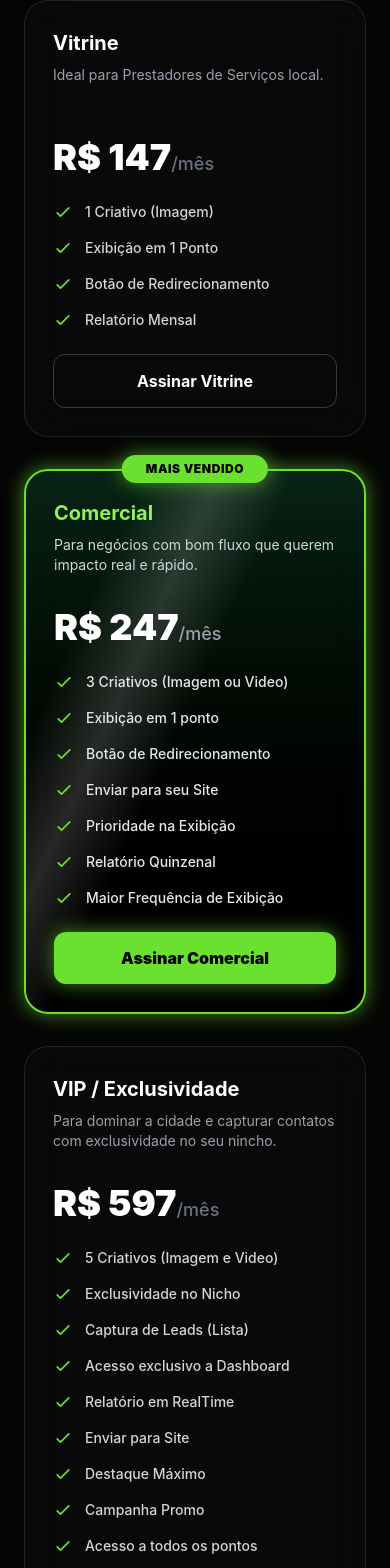
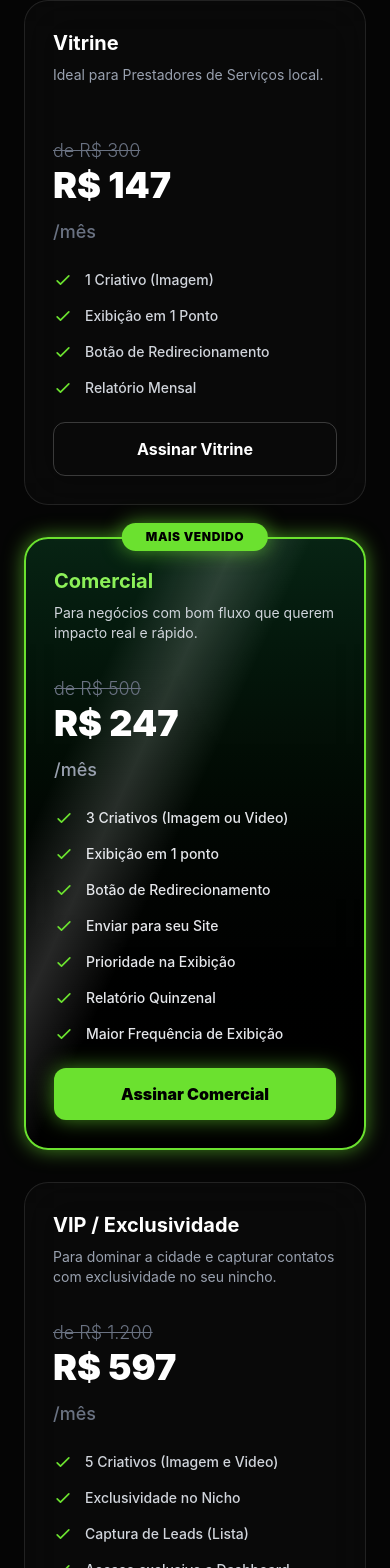
Before and after one commit to jamesnebou/nexawi-ads, a Next.js app: page / in a window 390 px wide. Shown: the part 4783-6351 px from the top of the page. Built offline with nearby package versions, Linux system fonts and the light colour scheme.

Commit message:
Ajuste no preço

```diff
--- a/src/app/page.js
+++ b/src/app/page.js
@@ -666,7 +666,8 @@ export default function LandingPage() {
                 Ideal para Prestadores de Serviços local.
               </p>
               <div className="text-4xl sm:text-5xl font-black mb-6 md:mb-8 text-white">
-                R$ 147
+                <p className="text-lg sm:text-xl font-light line-through text-gray-500">de R$ 300</p>
+                <p>R$ 147</p>
                 <span className="text-lg sm:text-xl text-gray-500 font-medium">
                   /mês
                 </span>
@@ -770,7 +771,8 @@ export default function LandingPage() {
                   Para negócios com bom fluxo que querem impacto real e rápido.
                 </p>
                 <div className="text-4xl sm:text-5xl font-black mb-6 md:mb-8 text-white">
-                  R$ 247
+                  <p className="text-lg sm:text-xl font-light line-through text-gray-500">de R$ 500</p>
+                  <p>R$ 247</p>
                   <span className="text-lg sm:text-xl text-gray-400 font-medium">
                     /mês
                   </span>
@@ -911,7 +913,8 @@ export default function LandingPage() {
                 Para dominar a cidade e capturar contatos com exclusividade no seu nincho.
               </p>
               <div className="text-4xl sm:text-5xl font-black mb-6 md:mb-8 text-white">
-                R$ 597
+                <p className="text-lg sm:text-xl font-light line-through text-gray-500">de R$ 1.200</p>
+                <p>R$ 597</p>
                 <span className="text-lg sm:text-xl text-gray-500 font-medium">
                   /mês
                 </span>
```
